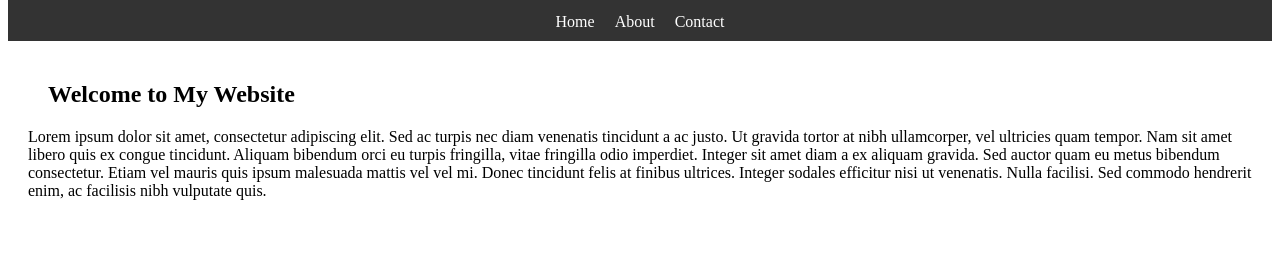
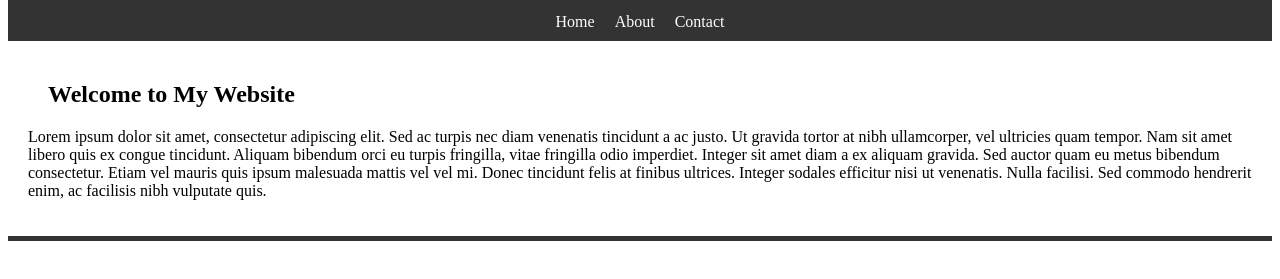
Before and after one commit to cyberyom/cyberyom.github.io, a plain HTML site: page index.html in a window 1280 px wide. Shown: the part 119-398 px from the top of the page. Drawn offline with Linux system fonts and the light colour scheme.

Commit message:
Update index.html

```diff
--- a/index.html
+++ b/index.html
@@ -57,5 +57,6 @@
  		}
 	</style>
 
+	<footer class="footer"></footer>
 </body>
 </html>
```
